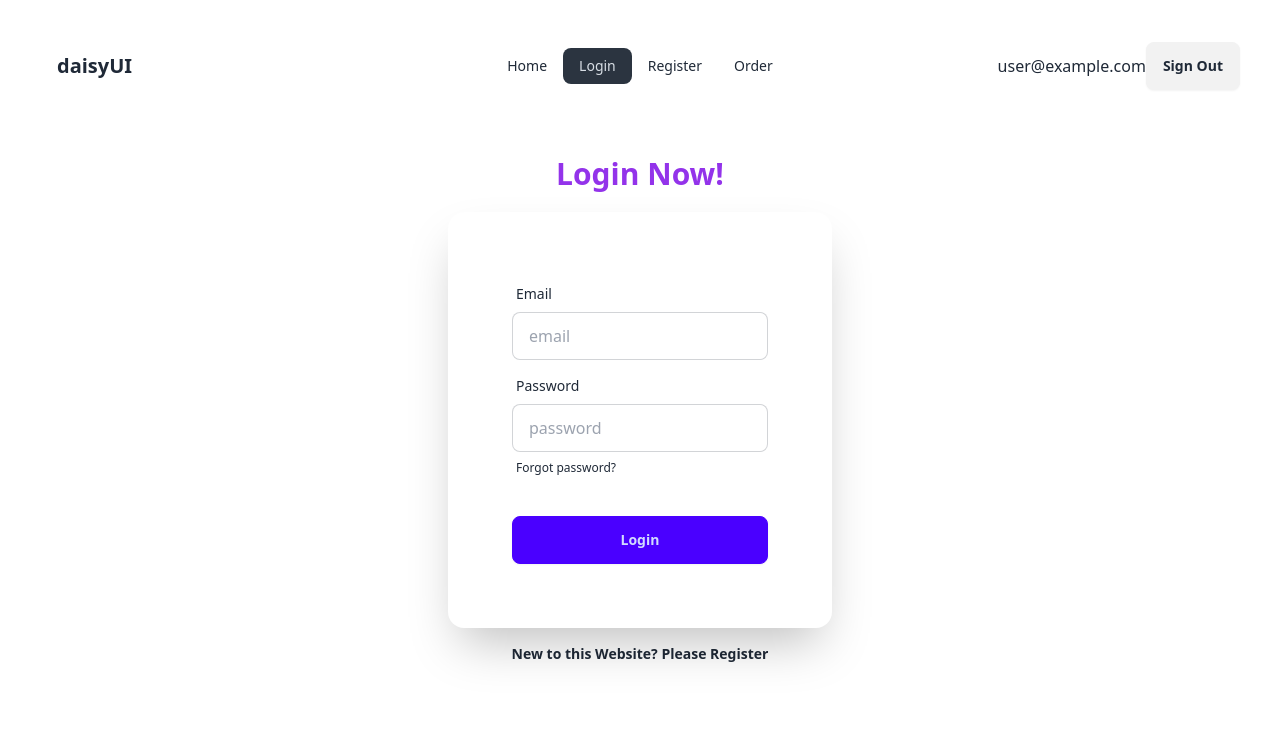
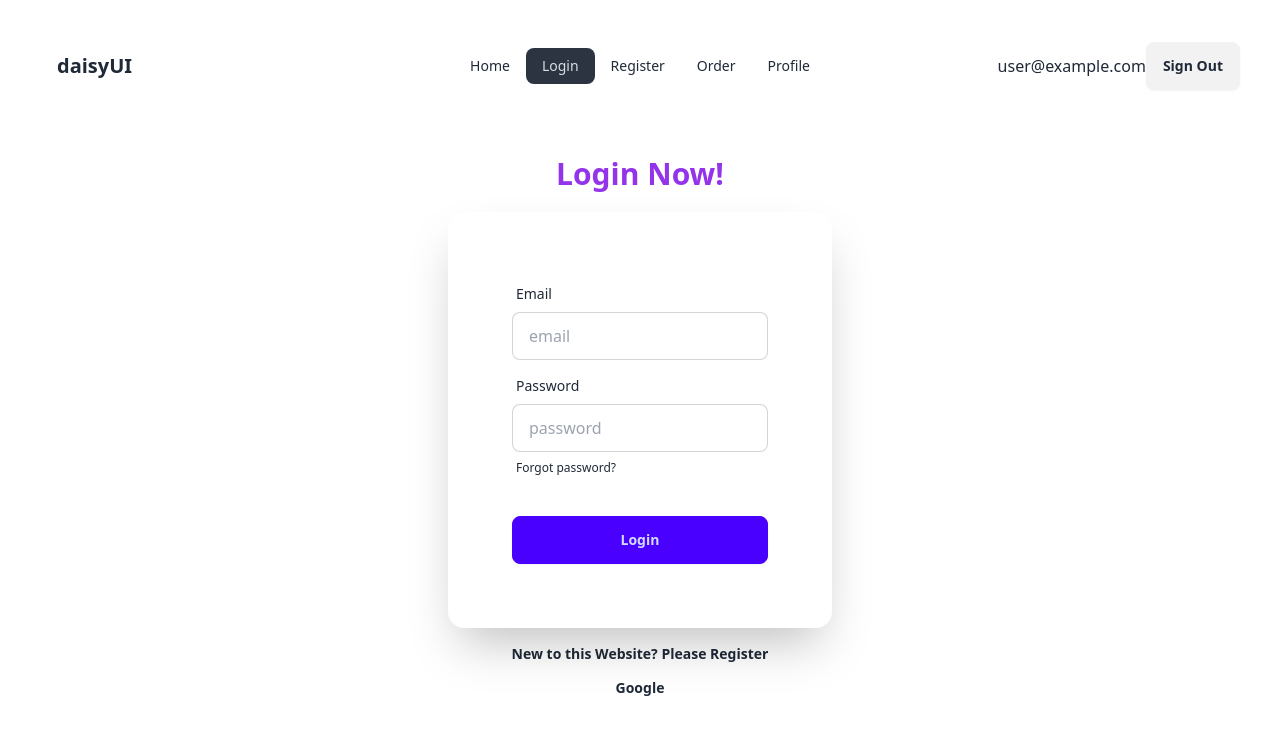
Before and after one commit to Ayesha10412/auth-related, a React (Vite) app: page /login in a window 1280 px wide. Shown: the top 734 px of the page. Built offline with nearby package versions, Linux system fonts and the light colour scheme; no server answers; sample sign-in values are in the browser's storage.

Commit message:
added the authentication with google

```diff
--- a/src/Providers/AuthProviders.jsx
+++ b/src/Providers/AuthProviders.jsx
@@ -1,9 +1,10 @@
-import { createUserWithEmailAndPassword, onAuthStateChanged, signInWithEmailAndPassword, signOut } from 'firebase/auth';
+import { createUserWithEmailAndPassword, GoogleAuthProvider, onAuthStateChanged, signInWithEmailAndPassword, signInWithPopup, signOut } from 'firebase/auth';
 import React, { createContext, useEffect, useState } from 'react';
 import { auth } from '../firebase.init';
 
 export const AuthContext = createContext(null);
 
+const googleProvider = new GoogleAuthProvider()
 const AuthProviders = ({children}) => {
 
 const name='AuthContext';
@@ -19,6 +20,10 @@ const createUser = (email, password)=>{
 const signInUser = (email, password)=>{
     setLoading(true)
     return signInWithEmailAndPassword(auth, email, password)
+}
+
+const signInWithGoogle = ()=>{
+    return signInWithPopup(auth, googleProvider )
 }
 
 const signOutUser= ()=>{
@@ -66,7 +71,8 @@ useEffect(()=>{
         user,
         createUser,
         signInUser,
-        signOutUser
+        signOutUser,
+        signInWithGoogle
     }
 
     return (
--- a/src/component/Login.jsx
+++ b/src/component/Login.jsx
@@ -1,10 +1,11 @@
 import React, { useContext } from 'react';
-import { Link } from 'react-router-dom';
+import { Link, useNavigate } from 'react-router-dom';
 import { AuthContext } from '../Providers/AuthProviders';
 
 const Login = () => {
 
-    const {signInUser } = useContext(AuthContext)
+    const navigate = useNavigate();
+    const {signInUser, signInWithGoogle } = useContext(AuthContext)
 
 const handleLogin = e =>{
     e.preventDefault();
@@ -14,13 +15,27 @@ const handleLogin = e =>{
 
   signInUser(email, password)
   .then(result=>{
-    console.log(result.user)
+    console.log(result.user);
+    e.target.reset();
+    navigate('/')
+
   })
 
   .catch(error=>{
     console.log('Error:', error.message)
   })
 
+}
+
+const handleSignInWithGoogle = ()=>{
+    signInWithGoogle()
+    .then(result=>{
+        console.log(result.user)
+        navigate('/')
+    })
+    .catch(error=>{
+        console.log('Error:', error.message)
+    })
 }
 
     return (
@@ -51,6 +66,7 @@ const handleLogin = e =>{
     </div>
 <p className='font-bold text-sm mt-4'>New to this Website? Please <Link to='/register' >Register</Link> </p>
 
+<p><button onClick={handleSignInWithGoogle} className='btn btn-ghost'>Google</button></p>
 
         </div>
     );
--- a/src/component/NavBar.jsx
+++ b/src/component/NavBar.jsx
@@ -25,7 +25,14 @@ const links= <>
 
 {
     user &&
-    <> <li><NavLink to='/order' >Order</NavLink></li> </>
+    <>
+
+    <li><NavLink to='/order' >Order</NavLink></li>
+    <li><NavLink to='/profile' >Profile</NavLink></li>
+
+
+    </>
+
 
 }
 
--- /dev/null
+++ b/src/component/Profile.jsx
@@ -0,0 +1,12 @@
+import React from 'react';
+
+const Profile = () => {
+    return (
+        <div className='flex flex-col text-center mt-16 gap-2'>
+            <h2 className="text-3xl font-semibold text-purple-700">Update Profile</h2>
+            <p className='text-xl font-bold text-green-700'>Private Page</p>
+        </div>
+    );
+};
+
+export default Profile;
--- a/src/component/Register.jsx
+++ b/src/component/Register.jsx
@@ -1,9 +1,10 @@
 import React, { useContext } from 'react';
-import { Link } from 'react-router-dom';
+import { Link, useNavigate } from 'react-router-dom';
 import { AuthContext } from '../Providers/AuthProviders';
 
 const Register = () => {
 
+    const navigate = useNavigate();
 const {createUser} = useContext(AuthContext);
 
 const handleRegister = e =>{
@@ -14,7 +15,10 @@ const handleRegister = e =>{
 
   createUser(email,password)
   .then(result=>{
-    console.log(result)
+    console.log(result);
+    e.target.reset();
+    navigate('/')
+
   })
 
   .catch(error=>{
--- a/src/main.jsx
+++ b/src/main.jsx
@@ -15,6 +15,7 @@ import NavBar from './component/NavBar.jsx';
 import AuthProviders from './Providers/AuthProviders.jsx';
 import Order from './component/Order.jsx';
 import PrivateRoute from './routes/PrivateRoute.jsx';
+import Profile from './component/Profile.jsx';
 
 const router = createBrowserRouter([
   {
@@ -47,6 +48,10 @@ const router = createBrowserRouter([
   element: <PrivateRoute><Order></Order></PrivateRoute>
 },
 
+{
+  path: 'profile',
+  element: <PrivateRoute><Profile></Profile></PrivateRoute>
+}
 
     ]
   },
```
